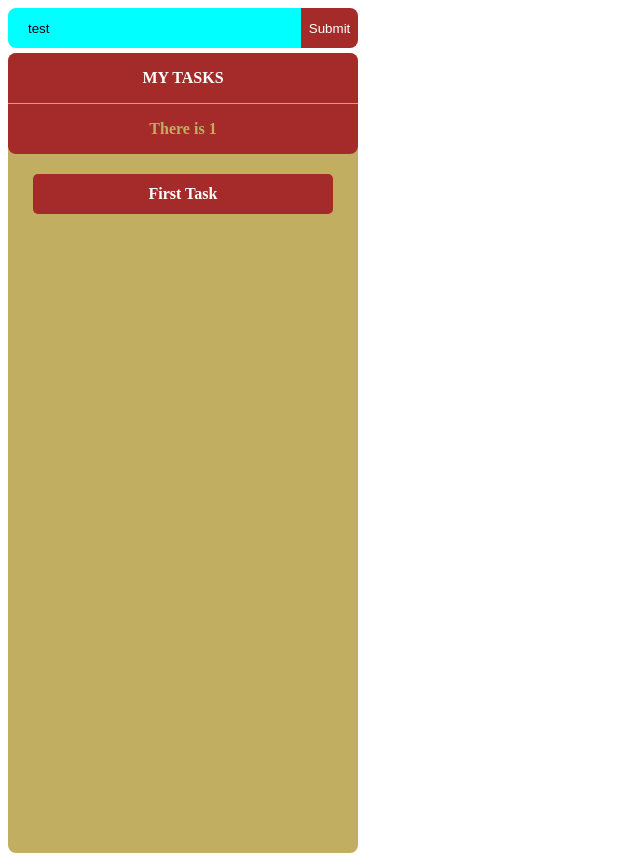
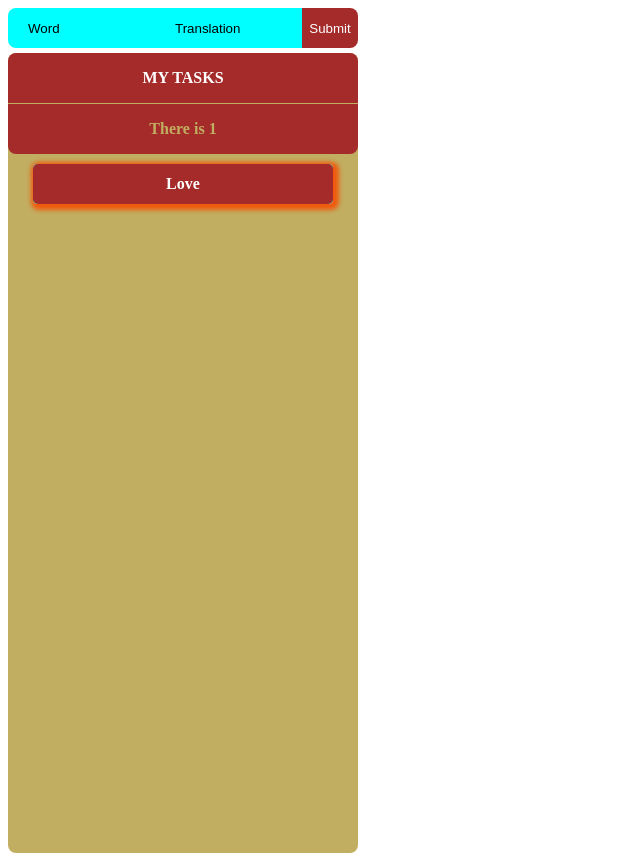
Before and after one commit to A1exsandro/for-my-self, a React (Create React App) app: page / in a window 1280 px wide. Shown: the whole page, without its empty margins (0-640 px from the left). Built offline with nearby package versions, Linux system fonts and the light colour scheme.

Commit message:
change in App.js

```diff
--- a/src/App.js
+++ b/src/App.js
@@ -1,10 +1,11 @@
 import React from 'react';
-import Todo from "./Pages/Todo";
+// import Todo from "./Pages/Todo";
 import './App.css';
+import Words from './Pages/Words';
 
 function App() {
   return (
-    <Todo />
+    <Words />
   );
 }
 
```
